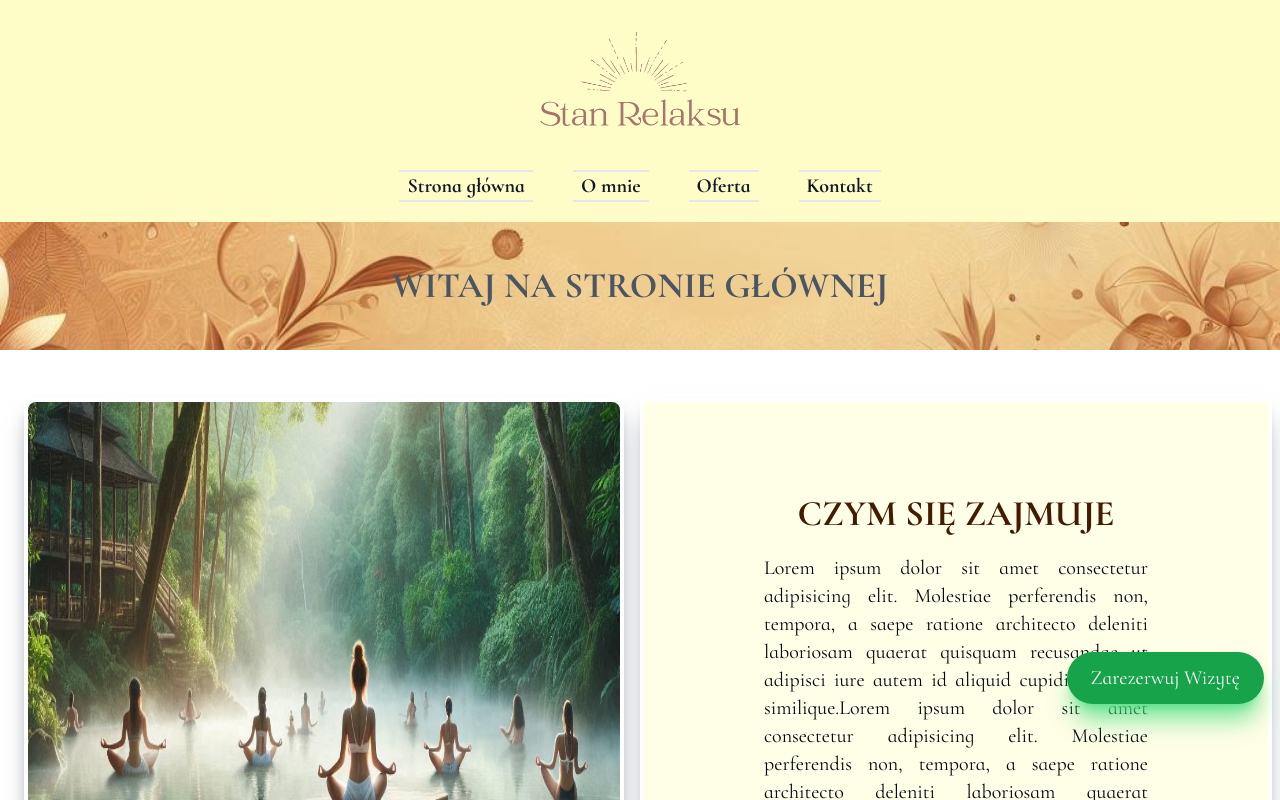
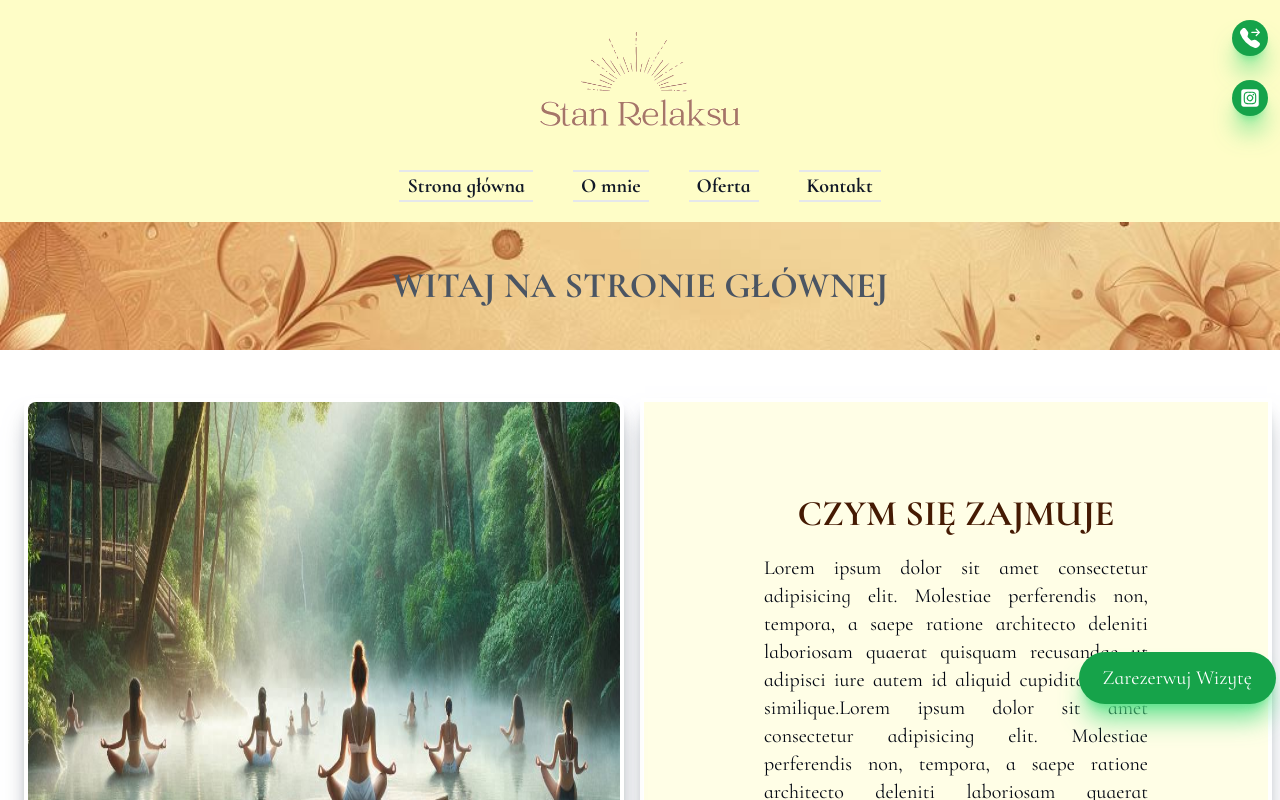
Before and after one commit to PiotrRegulski/stan-relaksu, a Next.js app: page / in a window 1280 px wide. Shown: the top 800 px of the page. Built offline with nearby package versions, Linux system fonts and the light colour scheme.

Commit message:
added social button

```diff
--- a/src/components/layout/MainHeader.tsx
+++ b/src/components/layout/MainHeader.tsx
@@ -6,38 +6,48 @@ import Logo from "./Logo";
 import { useState, useCallback } from "react";
 import HamburgerIcon from "@/components/layout/HamburgerIcon";
 import Link from "next/link";
+import { FaSquareInstagram } from "react-icons/fa6";
+import { BsFillTelephoneForwardFill } from "react-icons/bs";
 
-import { usePathname} from "next/navigation";
+import { usePathname } from "next/navigation";
 
 const MainHeader = () => {
   const [isOpen, setIsOpen] = useState(false);
   const toggleMenu = useCallback(() => setIsOpen(!isOpen), [isOpen]);
   const currentPath = usePathname();
 
-  console.log(usePathname);
+
   const getLinkClassName = (path: string): string => {
-
-   const formattedCurrentPath = currentPath.replace(/^\//, '');
-    return (!formattedCurrentPath || !formattedCurrentPath.startsWith(path))
-
-      ?  "px-2 mx-5  text-gray-900 font-bold border-y-2 hover:border-y-2 hover:border-amber-400 hover:shadow-lg"
-      :" px-2 mx-5  border-y-2 border-amber-400 shadow-lg text-gray-900 font-bold";
+    const formattedCurrentPath = currentPath.replace(/^\//, "");
+    return !formattedCurrentPath || !formattedCurrentPath.startsWith(path)
+      ? "px-2 mx-5  text-gray-900 font-bold border-y-2 hover:border-y-2 hover:border-amber-400 hover:shadow-lg"
+      : " px-2 mx-5  border-y-2 border-amber-400 shadow-lg text-gray-900 font-bold";
   };
   return (
     <div className="relative">
       <header
         className={`${CormorantInfant.className}flex flex-col justify-center bg-primary py-1 px-1`}
       >
+
         <div className="flex justify-between">
           <div className="">
             <button onClick={toggleMenu} className="w-15 h-15 mt-3 ml-1 ">
               <HamburgerIcon />
             </button>
           </div>
-          <div className="fixed sm:bottom-24  bottom-4 right-4 z-20">
-            <button className="mt-8 inline-flex items-center justify-center rounded-full bg-green-600 py-3 px-6 font-dm text-xl font-medium text-white shadow-xl shadow-green-400/75 transition-transform duration-200 ease-in-out hover:scale-[1.02]">
-              <Link href="https://booksy.com/"> Zarezerwuj Wizytę</Link>
-            </button>
+
+          <div className=" fixed sm:bottom-24  bottom-4 right-1 z-20">
+            <div className="flex flex-col">
+            <button className=" fixed top-5 right-3 w-max rounded-full bg-green-600 py-2 px-2 font-dm text-xl font-medium text-white shadow-xl shadow-green-400/75 transition-transform duration-200 ease-in-out hover:scale-[1.02]">
+                <Link href="tel:885987321 "><BsFillTelephoneForwardFill  className="text-right"/></Link>
+              </button>
+              <button className=" fixed top-20 right-3 w-max rounded-full bg-green-600 py-2 px-2 font-dm text-xl font-medium text-white shadow-xl shadow-green-400/75 transition-transform duration-200 ease-in-out hover:scale-[1.02]">
+                <Link href="https://instagram.com/"><FaSquareInstagram className="text-right"/></Link>
+              </button>
+              <button className="mt-8 inline-flex items-center justify-center rounded-full bg-green-600 py-3 px-6 font-dm text-xl font-medium text-white shadow-xl shadow-green-400/75 transition-transform duration-200 ease-in-out hover:scale-[1.02]">
+                <Link href="https://booksy.com/"> Zarezerwuj Wizytę</Link>
+              </button>
+            </div>
           </div>
         </div>
 
@@ -52,7 +62,7 @@ const MainHeader = () => {
             id="big-Screen-nav"
             className=" sm:flex justify-center  text-xl pt-6 hidden"
           >
-            <Link href="/" className={getLinkClassName('/')}>
+            <Link href="/" className={getLinkClassName("/")}>
               Strona główna
             </Link>
             <Link href="about" className={getLinkClassName("about")}>
```
Also changed, not shown: package.json (+6 -4 lines), 1 other file (tests, documents, lock files or other folders).
